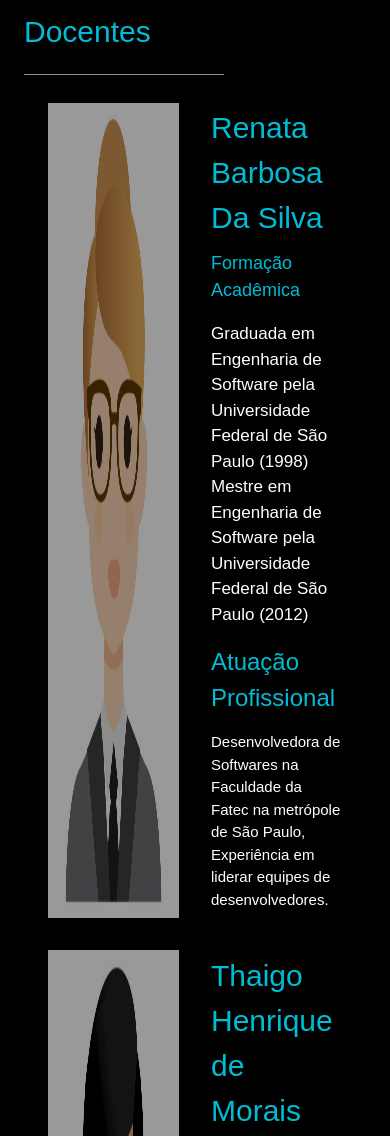
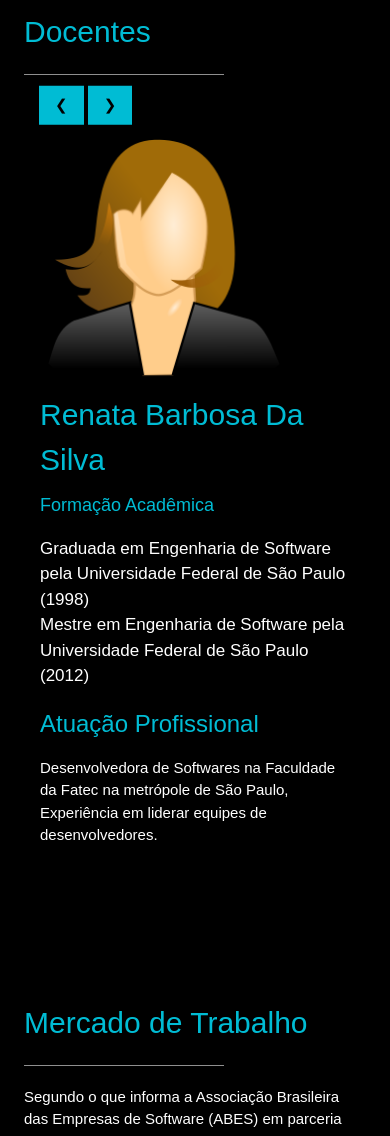
Before and after one commit to MuriloFekete/One-Page, a plain HTML site: page index.html in a window 390 px wide. Shown: the part 3740-4876 px from the top of the page. Drawn offline with nearby package versions, Linux system fonts and the light colour scheme.

Commit message:
Docentes

```diff
--- /dev/null
+++ b/_css/estilo.css
@@ -0,0 +1,66 @@
+#main {
+    margin-left: 120px
+}
+
+.w3-row-padding-img {
+    margin-bottom: 12px;
+}
+
+/* Definimos que a sidebar terá uma largura de 120px e cor a cord de fundo #222 */
+
+.w3-sidebar {
+width: 120px;
+background: #222;
+}
+  /*Define Fonte para todas as tags listadas abaixo*/
+body,
+h1,
+h2,
+h3,
+h4,
+h5,
+h6 {
+    font-family: "Montserrat", sans-serif
+}
+
+
+
+
+@media only screen and (max-width: 600px) {
+    #main {
+        margin-left: 0
+    }
+}
+#b1 {
+    position: relative;
+    top: 280px;
+    left: -125px
+}
+#b2{
+    position: relative;
+    top: 280px;
+    left: 1020px
+}
+@media only screen and (max-width: 600px) {
+    #b1 {
+        position: relative;
+        top: 10px;
+        left: 15px
+    }
+    #b2 {
+        position: relative;
+        top: 10px;
+        left: 155px
+    }
+}
+@media only screen and (max-width: 1200px) {
+    #b1 {
+        top: 10px;
+        left: 15px
+    }
+    #b2 {
+        top: 10px;
+        left: 15px
+
+    }
+}
--- a/_img/estilo.css
+++ /dev/null
@@ -1,11 +0,0 @@
-.w3-sidebar {
-    width: 120px;
-    background: #222;
-    }
-body, h1,h2,h3,h4,h5,h6 {font-family: "Montserrat", sans-serif;}
-
-#main {
-    margin-left: 120px;
-    border: 4px solid red;
-}
-.w3-row-padding img {margin-bottom: 12px;}
--- a/index.html
+++ b/index.html
@@ -6,42 +6,9 @@
     <meta http-equiv="X-UA-Compatible" content="IE=edge">
     <link rel="stylesheet" href="https://www.w3schools.com/w3css/4/w3.css">
     <link rel="stylesheet" href="https://cdn.es.gov.br/fonts/font-awesome/css/font-awesome.min.css">
+    <link rel="stylesheet" href="_css/estilo.css">
     <title>GEEAD – Técnico em Desenvolvimento de Sistemas</title>
-    <style>
-    #main {
-        margin-left: 120px
-    }
 
-    .w3-row-padding-img {
-        margin-bottom: 12px;
-    }
-
-    /* Definimos que a sidebar terá uma largura de 120px e cor a cord de fundo #222 */
-
-    .w3-sidebar {
-    width: 120px;
-    background: #222;
-    }
-      /*Define Fonte para todas as tags listadas abaixo*/
-    body,
-    h1,
-    h2,
-    h3,
-    h4,
-    h5,
-    h6 {
-        font-family: "Montserrat", sans-serif
-    }
-
-
-
-
-    @media only screen and (max-width: 600px) {
-        #main {
-            margin-left: 0
-        }
-    }
-    </style>
 
 </head>
 
@@ -65,7 +32,7 @@
         </a>
         <!-- Docentes -->
         <a href="#docentes" class="w3-bar-item w3-button w3-padding-large w3-hover-black w3-hover-text-cyan w3-text-white">
-            <i class="fa fa-address-card w3-xlarge"></i>
+            <i class="fa fa-address-card w3-xxlarge"></i>
             <p>Docentes</p>
         </a>
         <!-- Mercado de Trabalho -->
@@ -213,14 +180,30 @@
             </div>
         </div>
         <!-- Docentes -->
-        <div class="w3-content w3-padding-64" id="docentes">
+        <div class="w3-content w3-padding-64 " id="docentes">
             <h2 class="w3-text-cyan">Docentes</h2>
             <hr style="width:200px" class="w3-opacity">
+            <nav id="botao" >
+                <button id="b1" class="w3-button w3-cyan w3-display-left" style="position: relative;"  onclick="IconPlus(-1)" onclick="TextPlus(-1)"> &#10094</button>
+                <button id="b2" class="w3-button w3-cyan w3-display-right"  style="position: relative;" onclick="IconPlus(1)" onclick="TextPlus(1)"> &#10095</button>
+            </nav>
 
-                <div class="w3-row w3-row-padding">
-                        <div class="w3-rest w3-margin-bottom" style="display: flex;">
-                            <img src="_img/docentes.jpg" width="50%" class="w3-opacity w3-hover-opacity-off w3-padding">
-                            <div class="w3-container">
+           <div class="w3-row w3-row-padding ">
+                <div class="w3-twothird">
+
+
+                    <img class="slides" src="_img/m.png" width="80%;">
+                    <img class="slides" src="_img/h.png" width="80%;">
+                    <img class="slides" src="_img/docentes.jpg" width="80%;">
+                    <img class="slides" src="_img/docentes2.jpg" width="80%;">
+
+
+
+
+
+                </div>
+                <div class="w3-third">
+                    <div class="texto">
                             <h2 class="w3-text-cyan">Renata Barbosa Da Silva</h2>
                             <h3 class="w3-text-cyan w3-large">Formação Acadêmica</h3>
                             <p style="font-size: 17px;">Graduada em Engenharia de Software pela Universidade Federal de São Paulo (1998)
@@ -229,12 +212,7 @@
                             <h3 class="w3-text-cyan">Atuação Profissional</h3>
                             <p>Desenvolvedora de Softwares na Faculdade da Fatec na metrópole de São Paulo, Experiência em liderar equipes de desenvolvedores. </p>
                     </div>
-                        </div>
-
-                        <div class="w3-rest " style="display: flex;">
-                            <img src="_img/docentes2.jpg" width="50%" class="w3-opacity w3-hover-opacity-off w3-padding">
-
-                            <div class="w3-container">
+                    <div class="texto" >
                         <h2 class="w3-text-cyan">Thaigo Henrique de Morais</h2>
                         <h3 class="w3-text-cyan w3-large">Formação Acadêmica</h3>
                         <p style="font-size: 17px;">Graduado em Ciência da Computação pela Universidade Federal de São José (1989)
@@ -244,8 +222,64 @@
                         <p>Professor Titular na Escola Tecnologa ETEC na metrópole de São Paulo,
                         Experiência na ârea da Educação. </p>
                     </div>
+                    <div class="texto">
+                        <h2 class="w3-text-cyan">Raynara Laurem Ramos</h2>
+                        <h3 class="w3-text-cyan w3-large">Formação Acadêmica</h3>
+                        <p style="font-size: 17px;">Cursando Engenharia da Computação pela Universidade Federal de São Jorge (2004)
+                        <br>
+                        </p>
+                        <h3 class="w3-text-cyan">Atuação Profissional</h3>
+                        <p>Estágiando com equipes de desenvolvedores na empresta Sport. </p>
                 </div>
+                    <div class="texto">
+                    <h2 class="w3-text-cyan">Murilo Fekete Ferreira De Sousa</h2>
+                    <h3 class="w3-text-cyan w3-large">Formação Acadêmica</h3>
+                    <p style="font-size: 17px;">Formado em Desenvolvedor de Sistemas na Escola Tecnologa Etec em Sorocaba (2011)
+                    <br>
+                    Mestre em Desenvolvedor de Sistemas pela Universidade Federal de São Paulo (2017)</p>
+                    <h3 class="w3-text-cyan">Atuação Profissional</h3>
+                    <p>Encarregado nas criações de Fariwalls para a empresta &infin;Meta. </p>
             </div>
+
+
+
+                <script>
+                    var aux = 1;
+                    manual(aux);
+
+
+                    function IconPlus(x) {
+                        manual(aux += x);
+                    }
+                    function manual(x){
+                        var i;
+
+                        var array = document.getElementsByClassName("slides");
+                        var vetor = document.getElementsByClassName("texto");
+                        if(x > array.length) {aux = 1};
+                        if (x < 1) {aux = array.length};
+
+                        if(x > vetor.length) {aux = 1};
+                        if (x < 1) {aux = vetor.length};
+
+                        for (i = 0; i < array.length; i++) {
+                            array[i].style.display = "none";
+                            vetor[i].style.display = "none";
+                        }
+
+                        array[aux - 1].style.display = "block";
+                        vetor[aux - 1].style.display = "block";
+                    }
+                </script>
+
+
+                </div>
+
+           </div>
+
+
+
+
         </div>
          <!-- Docentes -->
 
```
Lines whose indentation alone changed are shown as unchanged.
